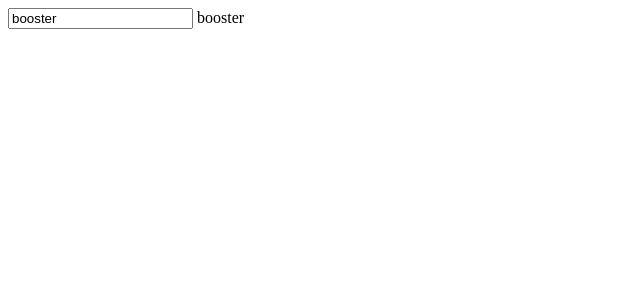
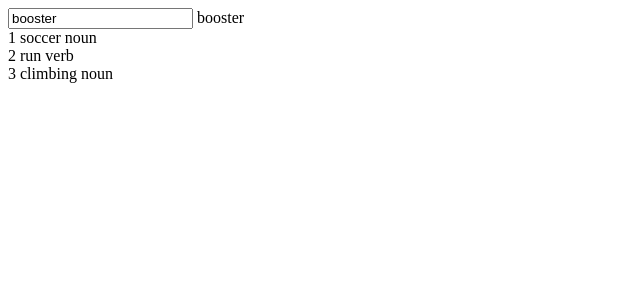
Before and after one commit to alexiscrack3/booster-angular, an Angular app: page / in a window 1280 px wide. Shown: the top 300 px of the page, without its empty margins (0-640 px from the left). Built offline with nearby package versions, Linux system fonts and the light colour scheme.

Commit message:
Add entries component

```diff
--- a/src/app/app.component.html
+++ b/src/app/app.component.html
@@ -1,2 +1,4 @@
 <input type="text" [(ngModel)]="title">
 {{title}}
+
+<app-entries></app-entries>
--- a/src/app/app.module.ts
+++ b/src/app/app.module.ts
@@ -4,10 +4,12 @@ import { FormsModule } from '@angular/forms';
 
 import { AppRoutingModule } from './app-routing.module';
 import { AppComponent } from './app.component';
+import { EntriesComponent } from './entries/entries.component';
 
 @NgModule({
   declarations: [
-    AppComponent
+    AppComponent,
+    EntriesComponent
   ],
   imports: [
     BrowserModule,
--- /dev/null
+++ b/src/app/entries/entries.component.html
@@ -0,0 +1,5 @@
+<div *ngFor="let entry of entries">
+    {{entry.id}}
+    {{entry.headword}}
+    {{entry.class}}
+</div>
--- /dev/null
+++ b/src/app/entries/entries.component.ts
@@ -0,0 +1,31 @@
+import { Component, OnInit } from '@angular/core';
+import { Entry } from '../models/entry';
+
+@Component({
+  selector: 'app-entries',
+  templateUrl: './entries.component.html',
+  styleUrls: ['./entries.component.scss']
+})
+export class EntriesComponent implements OnInit {
+  entries: Entry[] = [
+    {
+      id: '1',
+      class: 'noun',
+      headword: 'soccer'
+  }, {
+    id: '2',
+    class: 'verb',
+    headword: 'run'
+  }, {
+    id: '3',
+    class: 'noun',
+    headword: 'climbing'
+  }
+];
+
+  constructor() { }
+
+  ngOnInit() {
+  }
+
+}
--- /dev/null
+++ b/src/app/models/entry.ts
@@ -0,0 +1,5 @@
+export class Entry {
+    id: string;
+    class: string;
+    headword: string;
+  }
```
Also changed, not shown: src/app/entries/entries.component.scss (added), 1 other file (tests, documents, lock files or other folders).
